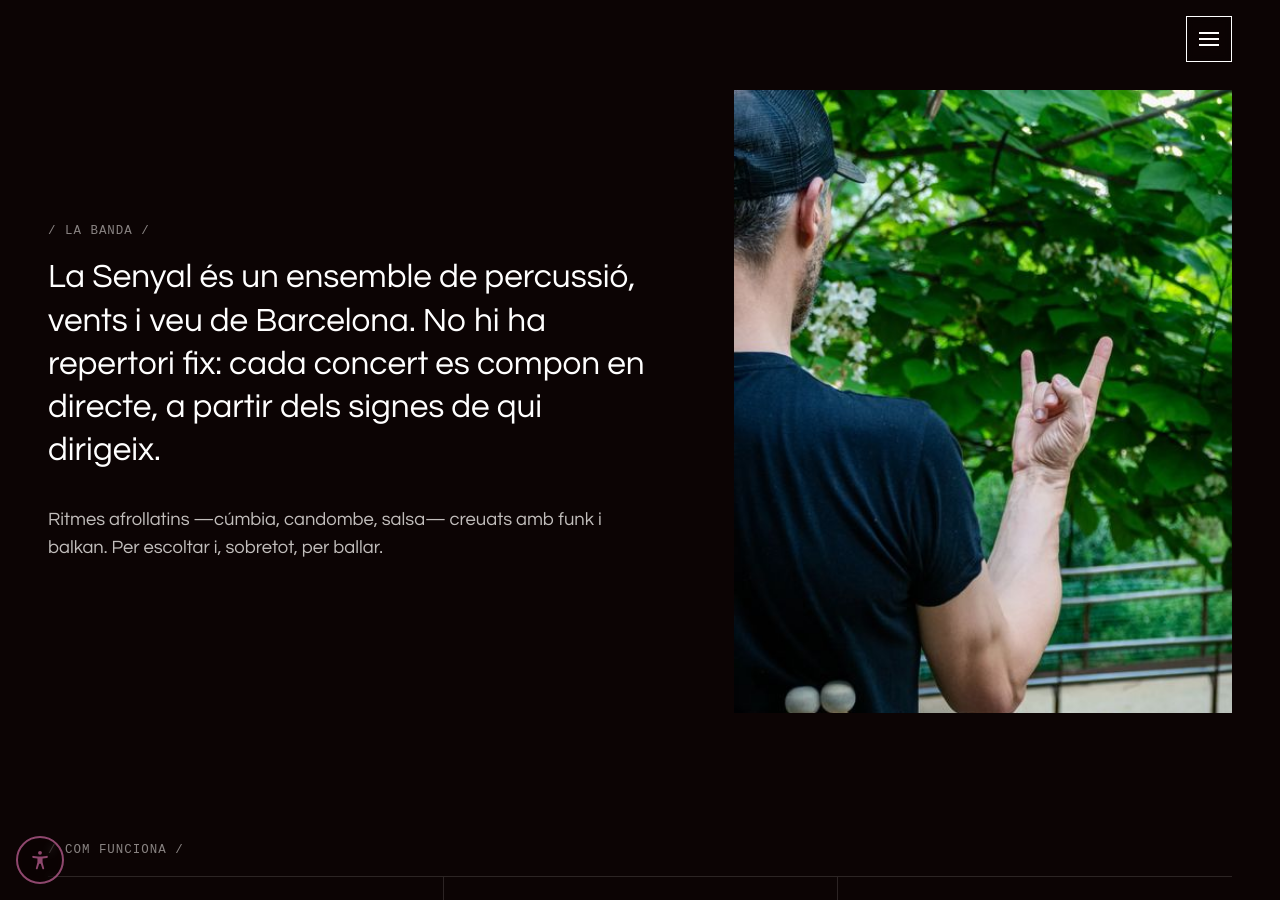
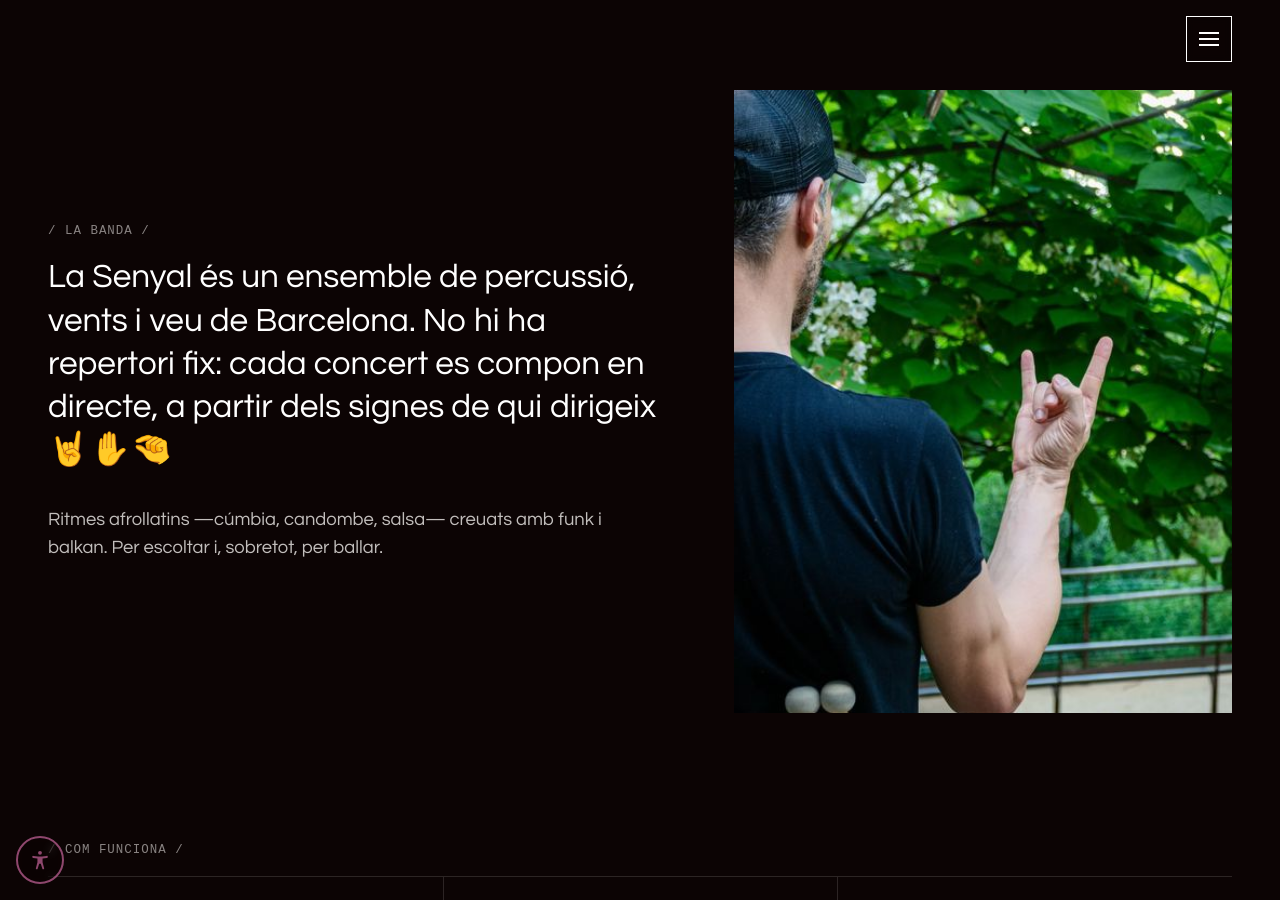
Before and after one commit to ciaVENDAVAL/lasenyal-web, a Jekyll site: the page built from ca/index.html, in a window 1280 px wide and 900 px high, scrolled down 1658 px. Built offline with Jekyll 4.4.1, drawn with Linux system fonts in a browser that asks for light colours; some web fonts are replaced.

Commit message:
Admin: update Texts (CA · ES · EN) “all” +2

```diff
--- a/_data/i18n/ca.yml
+++ b/_data/i18n/ca.yml
@@ -7,7 +7,7 @@ nav:
   hands: "Mans"
 tagline: "Improvisació en temps real, dirigida amb signes."
 intro_label: "La banda"
-intro: "La Senyal és un ensemble de percussió, vents i veu de Barcelona. No hi ha repertori fix: cada concert es compon en directe, a partir dels signes de qui dirigeix."
+intro: "La Senyal és un ensemble de percussió, vents i veu de Barcelona. No hi ha repertori fix: cada concert es compon en directe, a partir dels signes de qui dirigeix 🤘✋🤏"
 intro2: "Ritmes afrollatins —cúmbia, candombe, salsa— creuats amb funk i balkan. Per escoltar i, sobretot, per ballar."
 how_label: "Com funciona"
 how:
```
